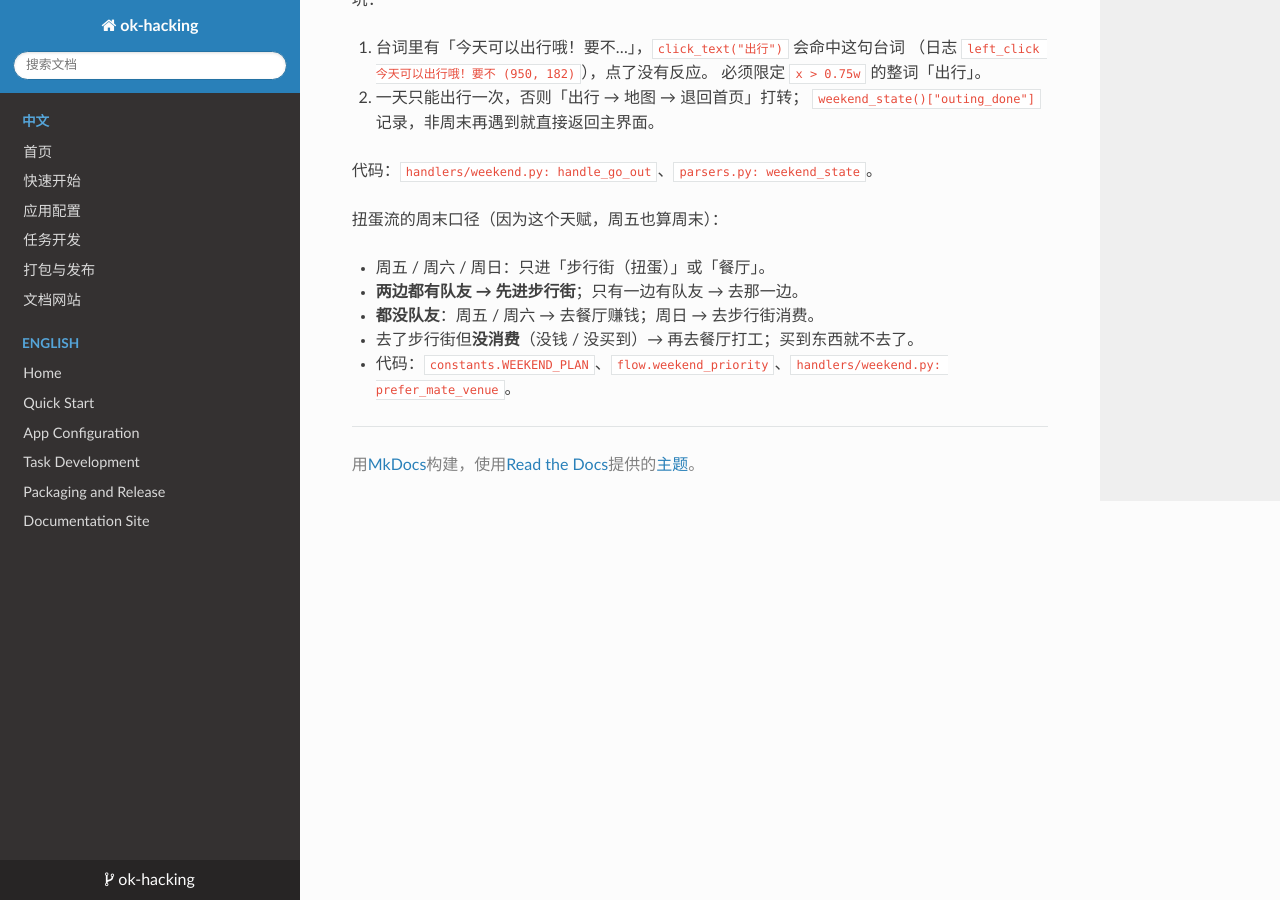
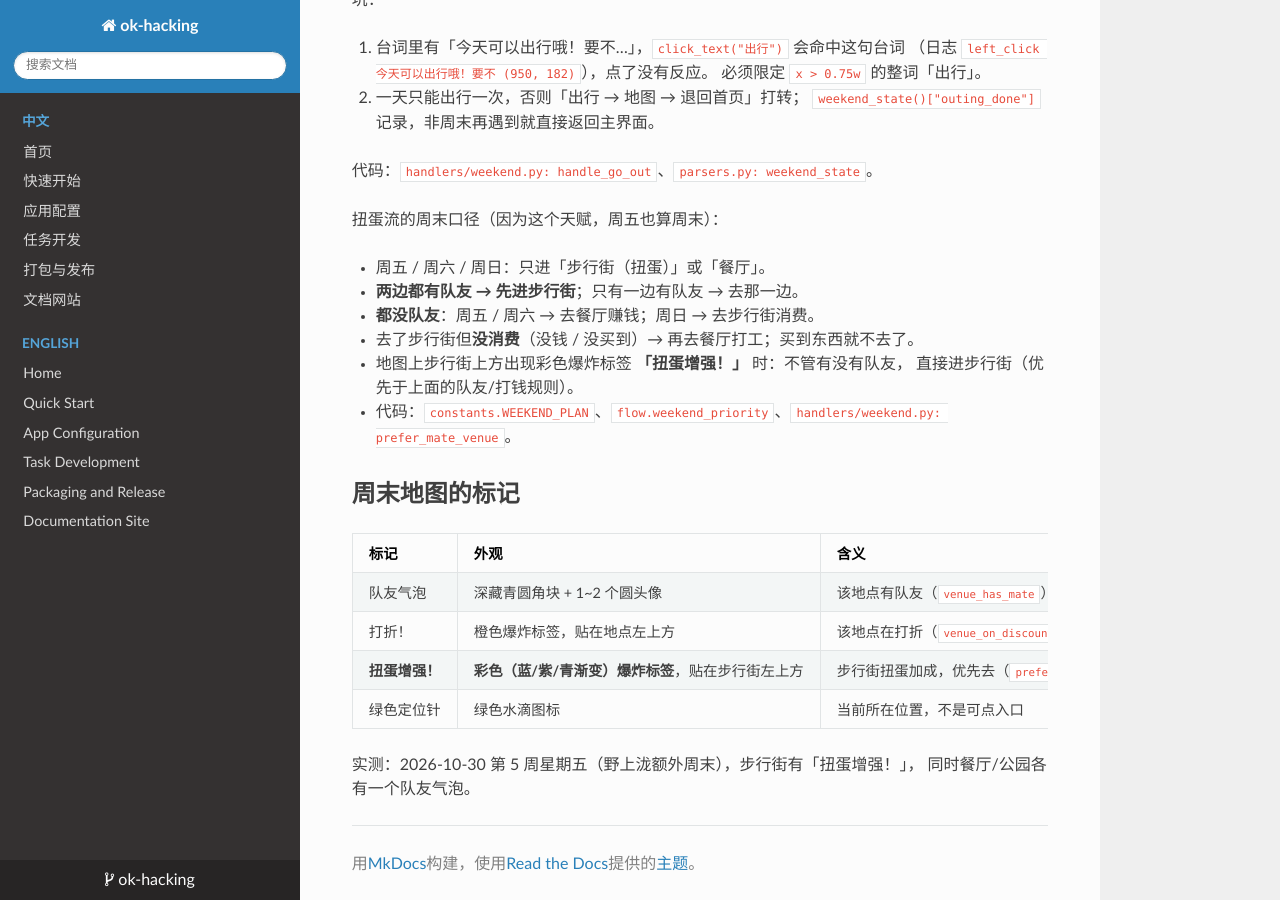
Before and after one commit to TieLaa/ok-hacking, an MkDocs documentation site: the page built from docs/UI_MAP.md, in a window 1280 px wide and 900 px high, scrolled down 905 px. Built offline with MkDocs 1.6.1, drawn with Linux system fonts in a browser that asks for light colours; nearby versions of some CDN libraries.

Commit message:
feat(weekend): 步行街出现「扭蛋增强！」时不管队友先进步行街；UI_MAP 补周末地图标记

```diff
--- a/docs/UI_MAP.md
+++ b/docs/UI_MAP.md
@@ -42,4 +42,18 @@
 - **两边都有队友 → 先进步行街**；只有一边有队友 → 去那一边。
 - **都没队友**：周五 / 周六 → 去餐厅赚钱；周日 → 去步行街消费。
 - 去了步行街但**没消费**（没钱 / 没买到）→ 再去餐厅打工；买到东西就不去了。
+- 地图上步行街上方出现彩色爆炸标签 **「扭蛋增强！」** 时：不管有没有队友，
+  直接进步行街（优先于上面的队友/打钱规则）。
 - 代码：`constants.WEEKEND_PLAN`、`flow.weekend_priority`、`handlers/weekend.py: prefer_mate_venue`。
+
+## 周末地图的标记
+
+| 标记 | 外观 | 含义 |
+|---|---|---|
+| 队友气泡 | 深藏青圆角块 + 1~2 个圆头像 | 该地点有队友（`venue_has_mate`） |
+| 打折！ | 橙色爆炸标签，贴在地点左上方 | 该地点在打折（`venue_on_discount`） |
+| **扭蛋增强！** | **彩色（蓝/紫/青渐变）爆炸标签**，贴在步行街左上方 | 步行街扭蛋加成，优先去（`prefer_mate_venue`） |
+| 绿色定位针 | 绿色水滴图标 | 当前所在位置，不是可点入口 |
+
+实测：2026-10-30 第 5 周星期五（野上泷额外周末），步行街有「扭蛋增强！」，
+同时餐厅/公园各有一个队友气泡。
```
Also changed, not shown: 1 other file.
